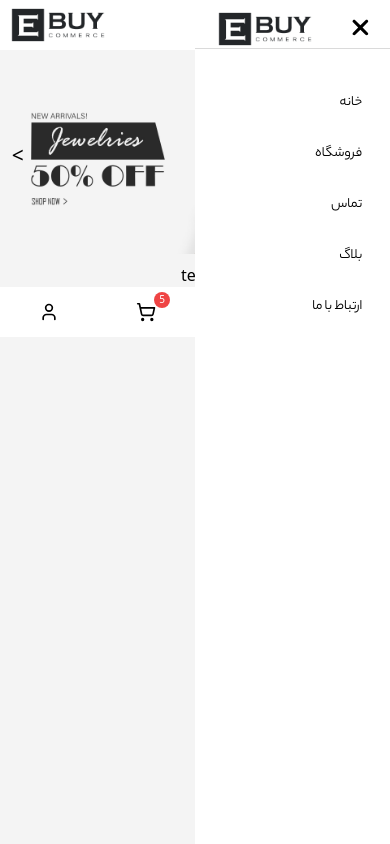
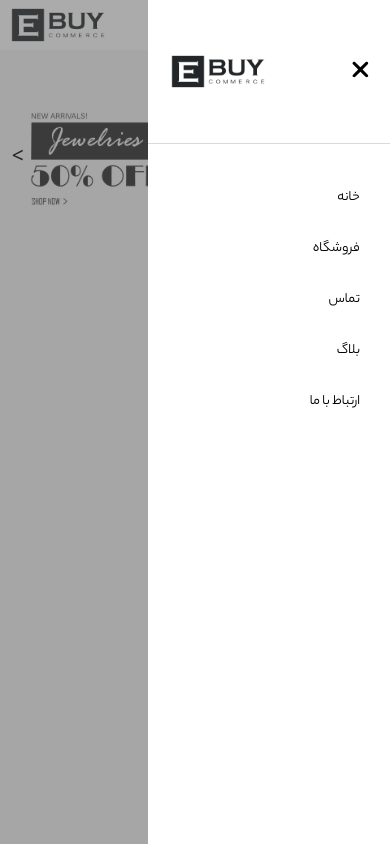
Before and after one commit to alizamanian79/Ecommerce, a Next.js app in the folder client/: page / in a window 390 px wide. Both pictures are taken after a click on the icon 371 px from the left and 25 px from the top of the page. Shown: the top 844 px of the page. Built offline with nearby package versions, Linux system fonts and the light colour scheme.

Commit message:
Revert "Fixed Menu"
This reverts commit 3f6d3708d3f30433314ce99e9f553e9faa36a529.

```diff
--- a/client/src/components/Home/Layout.tsx
+++ b/client/src/components/Home/Layout.tsx
@@ -4,7 +4,7 @@ import Search from "./Search/Search";
 import Slider from "./Slider/Slider";
 import { useSelector,useDispatch } from "react-redux";
 import { isSearch } from "@/redux/actions/searchRedux";
-import NavIcons from "./Menu/Phone/NavIcons";
+
 interface LayoutProps {
   children: React.ReactNode;
 }
@@ -17,14 +17,13 @@ const Layout: FC<LayoutProps> = ({ children }) => {
   );
   return (
     <>
-
       <Search />
       <div
 
         className={
           status == false
-            ? `w-100 min-h-screen flex bg-hBack flex-col items-center blur-[0] relative`
-            : `blur-[1px] relative`
+            ? `w-100 max-h-[100%] flex bg-hBack flex-col items-center relative blur-[0] relative`
+            : `blur-[1px]`
         }
         style={{ direction: "rtl" }}
       >
@@ -32,10 +31,9 @@ const Layout: FC<LayoutProps> = ({ children }) => {
         <Menu />
         <Slider />
 
-        <div className="w-94 min-sm:w-95 flex bg-red flex-col items-center relative">
+        <div className="w-94 min-sm:w-95 min-h-screen flex bg-red flex-col items-center relative">
           {children}
         </div>
-        <NavIcons />
       </div>
     </>
   );
--- a/client/src/components/Home/Menu/Menu.tsx
+++ b/client/src/components/Home/Menu/Menu.tsx
@@ -1,7 +1,7 @@
 import React from "react";
 import MenuDesktop from "./Desktop/MenuDesktop";
 import Phone from "./Phone/Phone";
-import NavIcons from "./Phone/NavIcons";
+
 
 const Menu = () => {
 
@@ -10,7 +10,6 @@ const Menu = () => {
     <>
       <MenuDesktop />
       <Phone />
-
     </>
   );
 };
--- a/client/src/components/Home/Menu/Phone/NavIcons.tsx
+++ b/client/src/components/Home/Menu/Phone/NavIcons.tsx
@@ -12,9 +12,8 @@ function NavIcons() {
 
   return (
     <div style={{direction:"ltr"}} className={
-      `w-100 h-50 sticky bottom-[0] max-sm:flex md:hidden
-       justify-center items-center
-       bg-[#ffffff] z-[1]`}>
+      `w-100 h-50 absolute bottom-[0%] max-sm:flex md:hidden justify-center items-center
+       bg-[#ffffff] z-[-1]`}>
 
         <ul className='w-100 flex justify-center items-center h-[100%] '>
         <li className={`w-1/4 flex justify-center items-center h-[100%] hover:cursor-pointer `}><UserIcon /></li>
--- a/client/src/components/Home/Menu/Phone/NavItem.tsx
+++ b/client/src/components/Home/Menu/Phone/NavItem.tsx
@@ -15,39 +15,36 @@ interface Dt {
 
 const Nav: React.FC = () => {
   const dispatch = useDispatch()
-  const isOpen:any = useSelector((state:any)=>state.menuRedux.isOpen)
-
+  const isOpen:any = useSelector((state:any)=>state.menuRedux.isOpen);
   const [data, setdData] = useState<Dt["data"]>(navStaticData.data);
 
 
-  const handleMenu = ()=>{
+
+
+  const handleMenu =()=>{
     dispatch(menuStatus({}))
   }
 
-
   return (
     <>
-
       <div
         className={
           isOpen == true
-            ? `absolute z-[0] bg-[white] right-0 top-[10px] min-h-screen
-            w-50  transition-all ease-out delay-75 `
-            : `absolute z-[-1] bg-[white] right-0 top-[10px] min-h-screen
-            w-0  transition-all ease-out delay-300 `
+            ? `absolute right-0 z-20 w-62 h-full bg-[white] transition-all ease-out delay-100 `
+            : `absolute right-0 z-[-1] w-0 h-full bg-[white] transition-all ease-out delay-100`
         }
       >
         <div
           className={
             isOpen == true
               ? `w-100 px-5 h-[13%] border-b-[0.75px] border-[#a7a6a66b] flex
-   justify-between items-center bg-rmv opacity-1 transition-all ease-out delay-75 translate-x-0`
+   justify-between items-center bg-[white] opacity-1 transition-all ease-out delay-75 translate-x-0`
               : `w-100 px-4 h-[13%]  border-b-[0.75px] border-[#a7a6a66b] flex
-  justify-between items-center bg-rmv opacity-0 transition-all ease-out delay-75 translate-x-[-8px]`
+  justify-between items-center bg-[white] opacity-0 transition-all ease-out delay-75 translate-x-[-8px]`
           }
         >
           <div>
-
+            {" "}
             <FontAwesomeIcon
               onClick={handleMenu}
               icon={faClose}
@@ -55,7 +52,7 @@ const Nav: React.FC = () => {
             />
           </div>
           <div>
-
+            {" "}
             <Image src={logo} height={100} width={100} alt="" />
           </div>
         </div>
@@ -80,7 +77,6 @@ const Nav: React.FC = () => {
           </ul>
         </div>
       </div>
-
     </>
   );
 };
--- a/client/src/components/Home/Menu/Phone/Phone.tsx
+++ b/client/src/components/Home/Menu/Phone/Phone.tsx
@@ -2,70 +2,58 @@ import React, { useState } from "react";
 import Image from "next/image";
 import logo from "../../../../../public/logo.png";
 import { FontAwesomeIcon } from "@fortawesome/react-fontawesome";
-import { faBars } from "@fortawesome/free-solid-svg-icons";
+import { faClose, faBars } from "@fortawesome/free-solid-svg-icons";
 import NavItem from "../Phone/NavItem";
+
 import { menuStatus } from "@/redux/actions/menuRedux";
 import { useDispatch, useSelector } from "react-redux";
 
+import NavIcons from "./NavIcons";
 
 const Phone: React.FC = () => {
 
   const dispatch = useDispatch()
-  const isOpen:any = useSelector((state:any)=>state.menuRedux.isOpen)
-
-  const handleMenu = ()=>{
-    dispatch(menuStatus({}))
-  }
+  const isOpen:any = useSelector((state:any)=>state.menuRedux.isOpen);
 
   return (
     <>
-
+      <div
+        className={
+          isOpen == true
+            ? `absolute z-[20] w-100 min-h-screen bg-[#4e4e4e79] opacity-[0.75px] block`
+            : `hidden z-[0] `
+        }
+      ></div>
 
       <div
         style={{ direction: "rtl" }}
         className={
-          isOpen == true ?
-          ` sticky top-0 z-[10] w-100 h-50 bg-[white]
-           md:hidden sm:flex flex flex-wrap justify-center items-center`
-           :
-           `sticky top-0 z-[10] w-100 h-50 bg-[white]
-           md:hidden sm:flex flex flex-wrap justify-center items-center`
-          }
+          "w-100 h-50 bg-[#ffffff] md:hidden sm:flex flex flex-wrap justify-center items-center"
+        }
       >
-          <NavItem />
-
-
-
         <div
           className={
-            "bg-rmv w-96 flex flex-wrap justify-center items-center h-full"
+            "w-96 bg-rmv flex flex-wrap justify-center items-center h-full"
           }
         >
           <div
             className={"w-1/2 h-full flex  justify-sart items-center"}
           >
             <FontAwesomeIcon
-              onClick={handleMenu}
+              onClick={() =>dispatch(menuStatus({}))}
               icon={faBars}
-              className={`text-[25px] text-[black]`}
+              className={`text-[25px] text-[#772828]`}
             />
           </div>
+
           <div className={"w-1/2 h-full flex bg-rmv justify-end items-center"}>
             <Image src={logo} height={100} width={100} alt="" />
           </div>
-
-
-
-
-
-
         </div>
-
-
       </div>
 
-
-
+      <NavItem />
+      <NavIcons />
     </>
   );
 };
--- a/client/src/components/Home/Slider/Slider.tsx
+++ b/client/src/components/Home/Slider/Slider.tsx
@@ -70,7 +70,7 @@ const [screenSize, setScreenSize] = useState<number>(0)
   return (
     <>
       <div
-        className={"relative w-100 mt-[0]"}
+        className={"relative w-100 mt-[0rem]"}
       >
         <Buttons cb ={handleBTN}/>
         <div>
```
